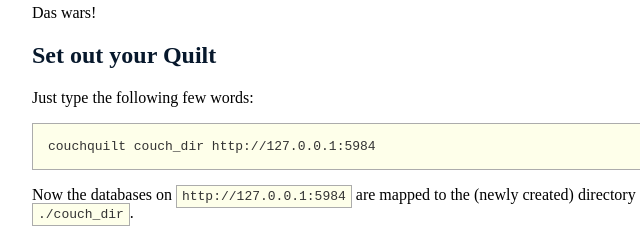
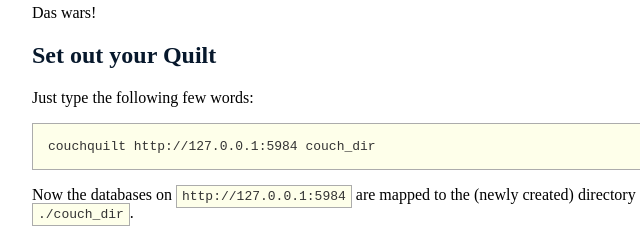
Before and after one commit to jo/quilt, a plain HTML site: page index.html in a window 1280 px wide. Shown: the part 1080-1318 px from the top of the page, 258-898 px from the left. Drawn offline with Linux system fonts and the light colour scheme.

Commit message:
update to reflect command line order change

```diff
--- a/index.html
+++ b/index.html
@@ -71,7 +71,7 @@
 
     <h2>Set out your Quilt</h2>
     <p>Just type the following few words:</p>
-    <pre>couchquilt couch_dir http://127.0.0.1:5984</pre>
+    <pre>couchquilt http://127.0.0.1:5984 couch_dir</pre>
     <p>Now the databases on <code>http://127.0.0.1:5984</code> are mapped to the (newly created) directory <code>./couch_dir</code>.</p>
 
     <h2>Sit down on your Couch</h2>
```
